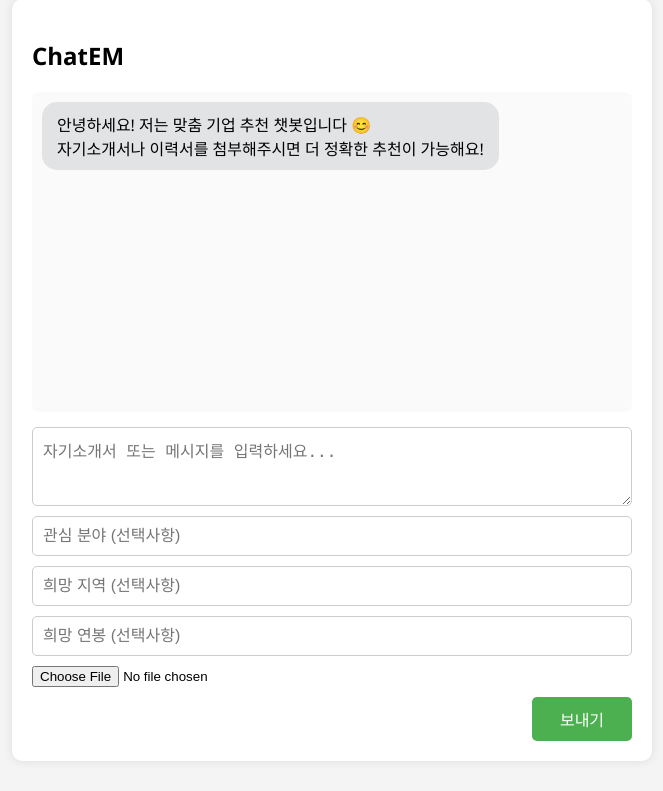
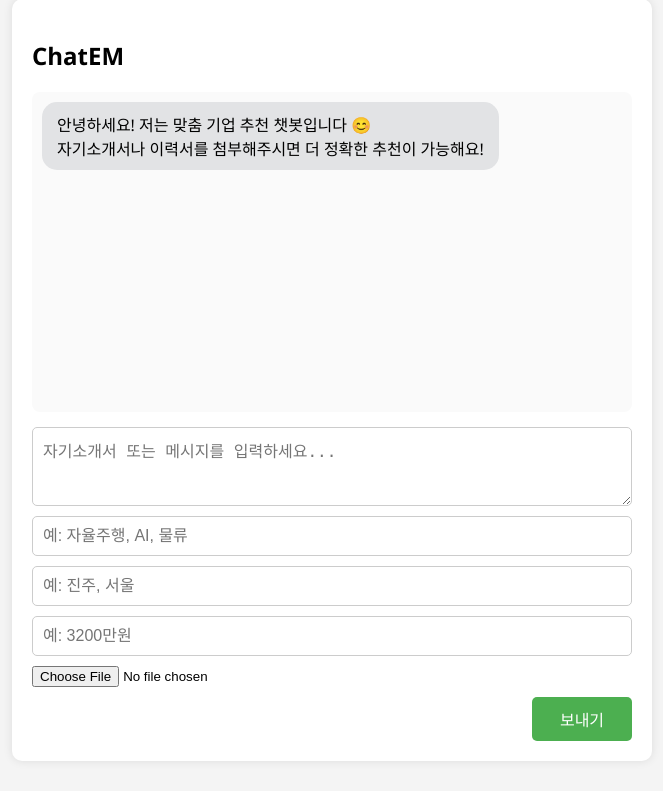
Before and after one commit to ITEAA/ChatEM.gpt, a Flask app: page / in a window 1280 px wide. Shown: the part 31-822 px from the top of the page, without its empty margins (308-971 px from the left). Run offline with Flask 3, Linux system fonts and the light colour scheme.

Commit message:
Update index.html

```diff
--- a/templates/index.html
+++ b/templates/index.html
@@ -98,9 +98,9 @@
 
     <div id="inputArea">
       <textarea id="userInput" placeholder="자기소개서 또는 메시지를 입력하세요..." rows="3"></textarea>
-      <input type="text" id="interestInput" placeholder="관심 분야 (선택사항)" />
-      <input type="text" id="regionInput" placeholder="희망 지역 (선택사항)" />
-      <input type="text" id="salaryInput" placeholder="희망 연봉 (선택사항)" />
+      <input type="text" id="interestInput" placeholder="예: 자율주행, AI, 물류" />
+      <input type="text" id="regionInput" placeholder="예: 진주, 서울" />
+      <input type="text" id="salaryInput" placeholder="예: 3200만원" />
       <input type="file" id="fileInput" />
       <button id="sendBtn" onclick="sendMessage()">보내기</button>
     </div>
```
